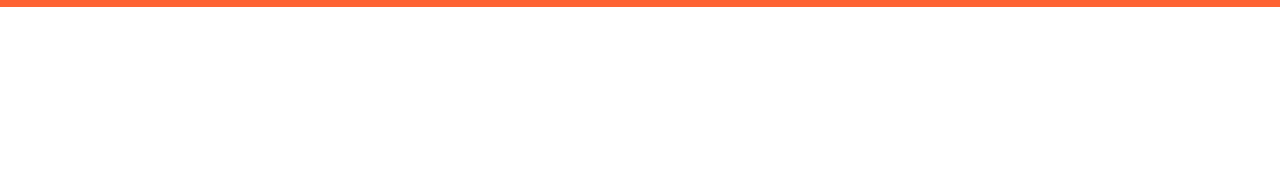
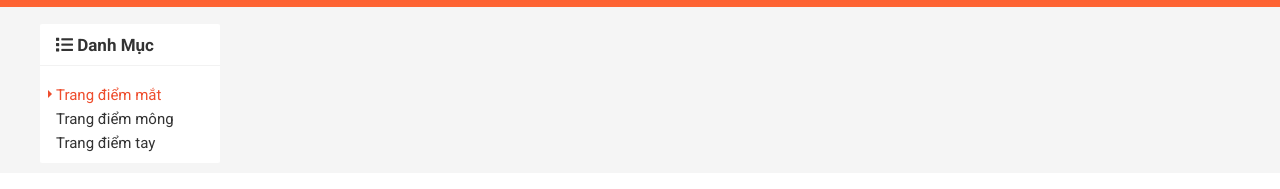
Before and after one commit to httt-dev/html-js-basic, a plain HTML site: page shop/index.html in a window 1280 px wide. Shown: the part 113-302 px from the top of the page. Drawn offline with nearby package versions, Linux system fonts and the light colour scheme; files whose address does not match are found by name.

Commit message:
Add category part

```diff
--- a/shop/assets/css/base.css
+++ b/shop/assets/css/base.css
@@ -41,8 +41,23 @@ html{
 .grid__row{
     display: flex;
     flex-wrap: wrap;
+    margin-left: -12px;
+    margin-right: -12px;
+
 }
 
+.grid__cloumn-2{
+    padding-left: 12px;
+    padding-right: 12px;
+    width: 16.6667%;
+}
+
+.grid__cloumn-10{
+
+    padding-left: 12px;
+    padding-right: 12px;
+    width: 83.3337%;
+}
 /* Animation hien len tu tu
 Doi tuong nao tren website ma su dung animation nay
 thi tu khi xuat hien no se co opacity la 0 va opacity se bang 1 khi ket thuc animation nay
--- a/shop/assets/css/main.css
+++ b/shop/assets/css/main.css
@@ -909,3 +909,65 @@
 .header__cart-view-cart:hover{
     background-color: #FB9086;
 }
+
+.app__container{
+    background-color: #f5f5f5;
+}
+
+.category{
+    background-color: var(--white-color);
+    border-radius: 2px;
+}
+.category__heading{
+    font-size: 1.7rem;
+    color: var(--text-color);
+    padding: 12px 16px;
+    border-bottom: 1px solid rgba(0,0,0,0.05);
+}
+
+.category__heading-icon{
+    font-size: 1.4rem;
+    margin-right: 4px;
+    position: relative;
+    top: -1px;
+}
+
+.category-list{
+    padding: 0 0 8px 0;
+    list-style: none;
+    margin-left: 9x;
+}
+
+.category-item{
+
+
+}
+.category-item--active .category-item__link{
+    color: var(--primary-color) ;
+}
+
+.category-item--active .category-item__link::before{
+    content: "";
+    position: absolute;
+    border: 4px solid;
+    border-color: transparent transparent transparent var(--primary-color);
+    top:50%;
+    transform: translateY(calc(-50% - 1px));
+    left: 8px;
+}
+
+.category-item__link{
+    position: relative;
+    font-size: 1.5rem;
+    color: var(--text-color);
+    padding: 4px 16px;
+    display: block;
+    text-decoration: none;
+    right:0;
+    transition: right linear 0.1s;
+}
+
+.category-item__link:hover{
+    right: -4px;
+    color:var(--primary-color);
+}
--- a/shop/index.html
+++ b/shop/index.html
@@ -263,8 +263,35 @@
             </header>
 
             <!-- Container block -->
-            <div class="container">
+            <div class="app__container">
+                <div class="grid">
+                    <div class="grid__row">
+                        <!-- Gia lap category chiem 2 cot -->
+                       <div class="grid__cloumn-2">
+                           <nav class="category">
+                               <h3 class="category__heading">
+                                   <i class="fas fa-list"></i>
+                                   Danh Mục
+                               </h3>
 
+                               <ul class="category-list">
+                                   <li class="category-item category-item--active">
+                                       <a href="#" class="category-item__link">Trang điểm mắt</a>
+                                   </li>
+                                   <li class="category-item">
+                                       <a href="#" class="category-item__link">Trang điểm mông</a>
+                                   </li>
+                                   <li class="category-item">
+                                       <a href="#" class="category-item__link">Trang điểm tay</a>
+                                   </li>
+                               </ul>
+                           </nav>
+                       </div>
+                       <div class="grid__cloumn-10">
+
+                       </div>
+                    </div>
+                </div>
             </div>
 
             <!-- Footer block -->
```
